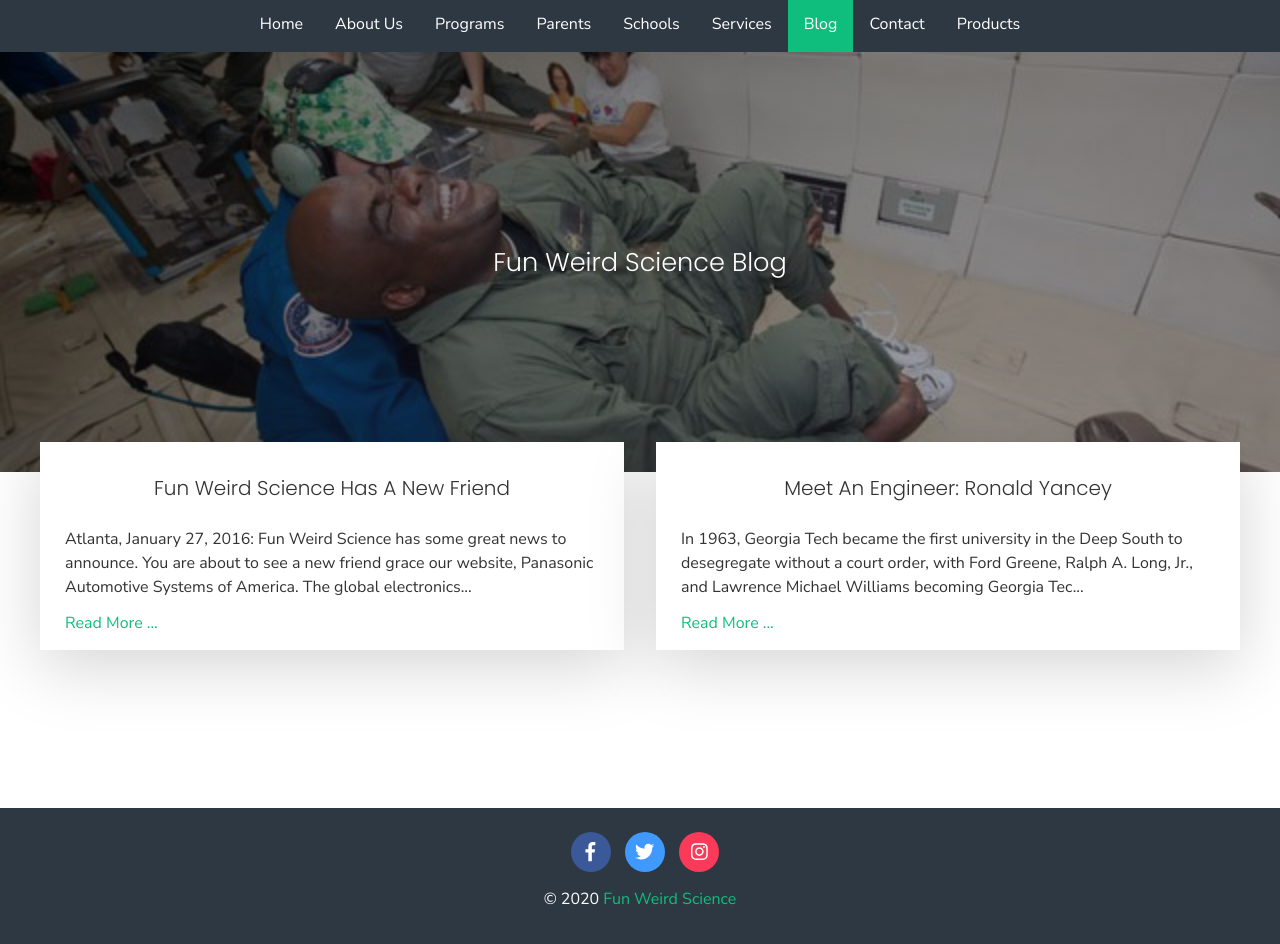
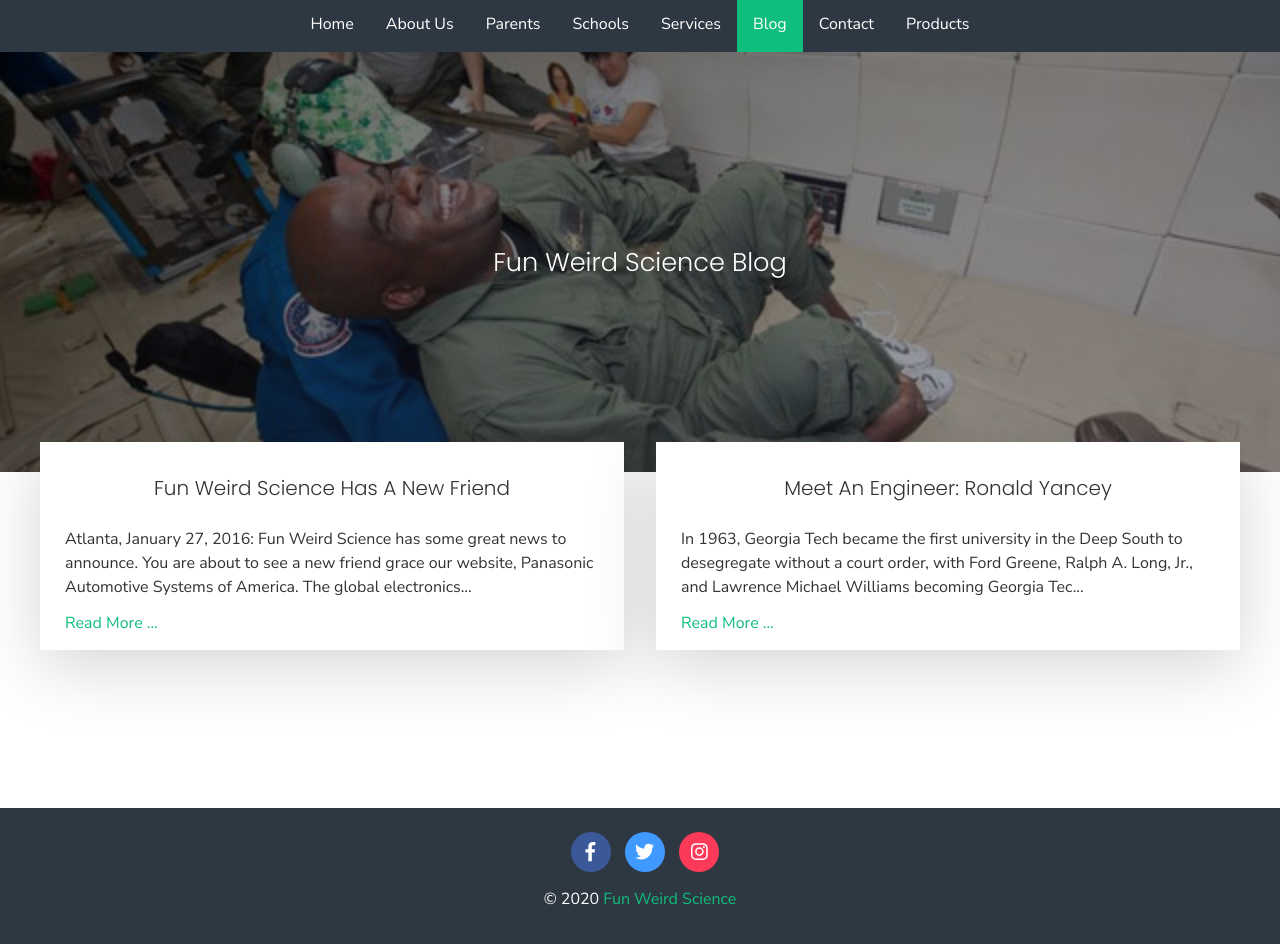
Before and after one commit to ericwjr/fws, a Jekyll site: the page built from _pages/blog.md, in a window 1280 px wide, cut to the strip 312-1262 px from the top of the page. Shown: the top 944 px of the strip. Built offline with Jekyll 4.4.1, drawn with Linux system fonts in a browser that asks for light colours; nearby versions of some CDN libraries.

Commit message:
Update from Forestry.io weru updated _data/menu.yaml

```diff
--- a/_data/menu.yaml
+++ b/_data/menu.yaml
@@ -3,7 +3,6 @@
   url: "/"
 - name: About Us
   url: https://www.google.com/url?q=https://spark.adobe.com/page/WnYnzRUfaXB
-- name: Programs
 - name: Parents
   submenu:
   - name: FWS TV
```
